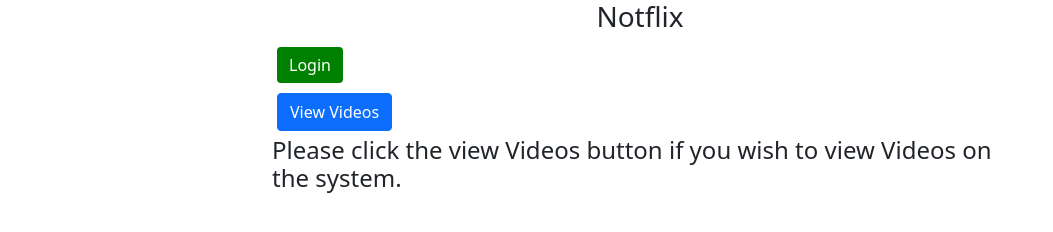
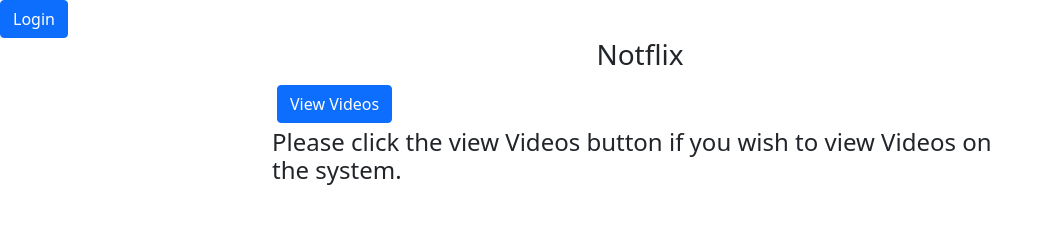
Before and after one commit to B00585717/COM682_Project, a plain HTML site: page index.html in a window 1280 px wide. Shown: the whole page, without its empty margins (0-1053 px from the left). Drawn offline with Linux system fonts and the light colour scheme.

Commit message:
auth testing

```diff
--- a/index.html
+++ b/index.html
@@ -4,6 +4,10 @@
     <meta charset="UTF-8">
 
     <title>Notflix</title>
+    <div >
+      <button type="button" class="btn btn-primary"a href="/.auth/login/github?post_login_redirect_uri=https://calm-smoke-08aa83b03.2.azurestaticapps.net/authIndex.html">Login</a>
+    </div>
+
       <link rel="stylesheet" type="text/css" href="CSS/bootstrap.css">
       <script type="text/javascript" src="JS/bootstrap.js"></script>
       <script type="text/javascript" src="JS/bootstrap.bundle.min.js"></script>
@@ -32,15 +36,10 @@
          </div>
         </div>
         <!-- view Asset Area-->
-
         <div class="row align-items-start">
-
             <div class="col-2"  ></div>
 
             <div class="col-8" style="text-align: left;" >
-              <div style="padding:5px;">
-                <button type="button" style="background-color:green; border: green;" class="btn btn-primary" a href="/.auth/login/github?post_login_redirect_uri=https://calm-smoke-08aa83b03.2.azurestaticapps.net/authIndex.html">Login</a>
-              </div>
               <div style="padding:5px;">
                 <button  id = "retVideos" type="button" class="btn btn-primary">View Videos</button>
               </div>
```
